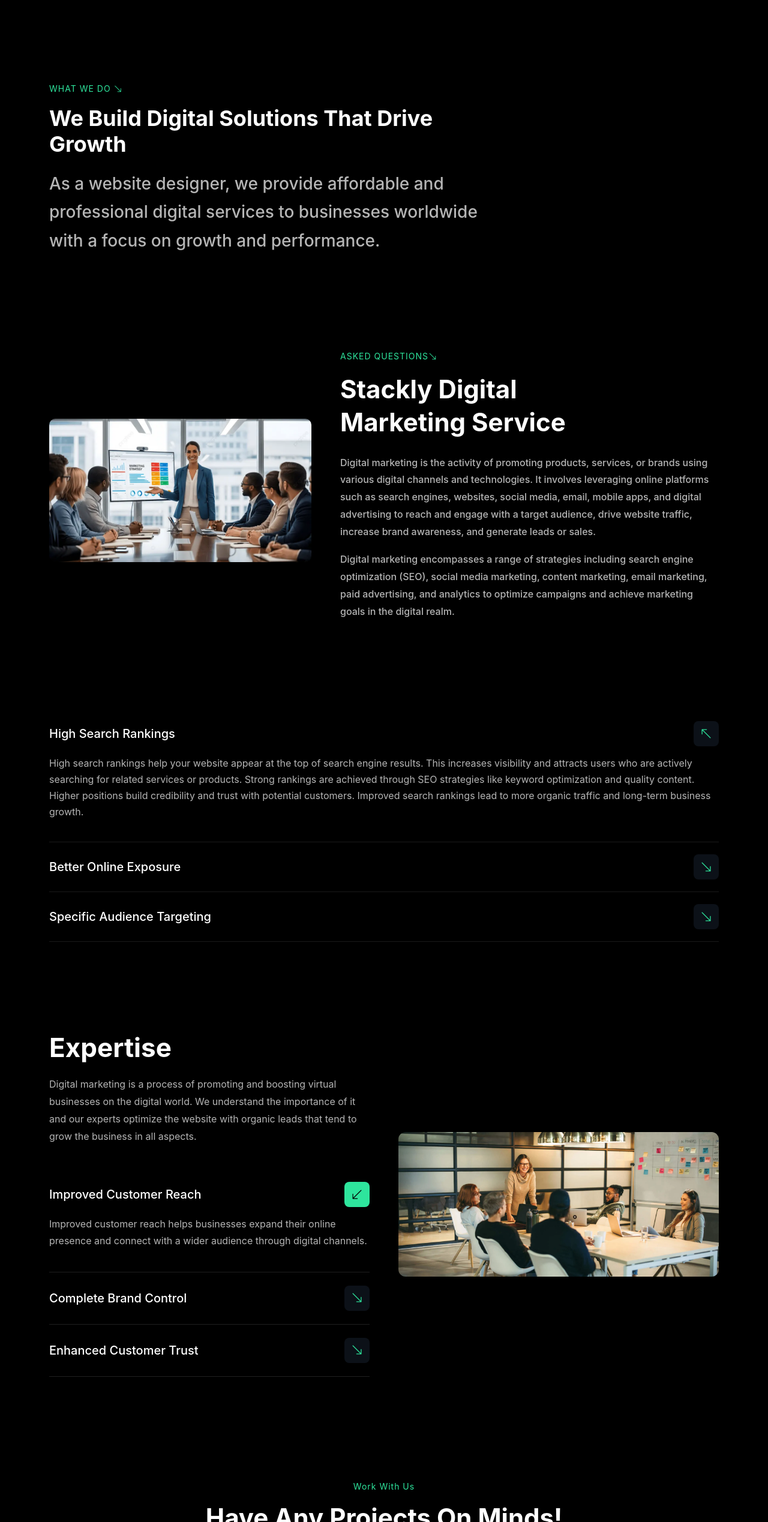
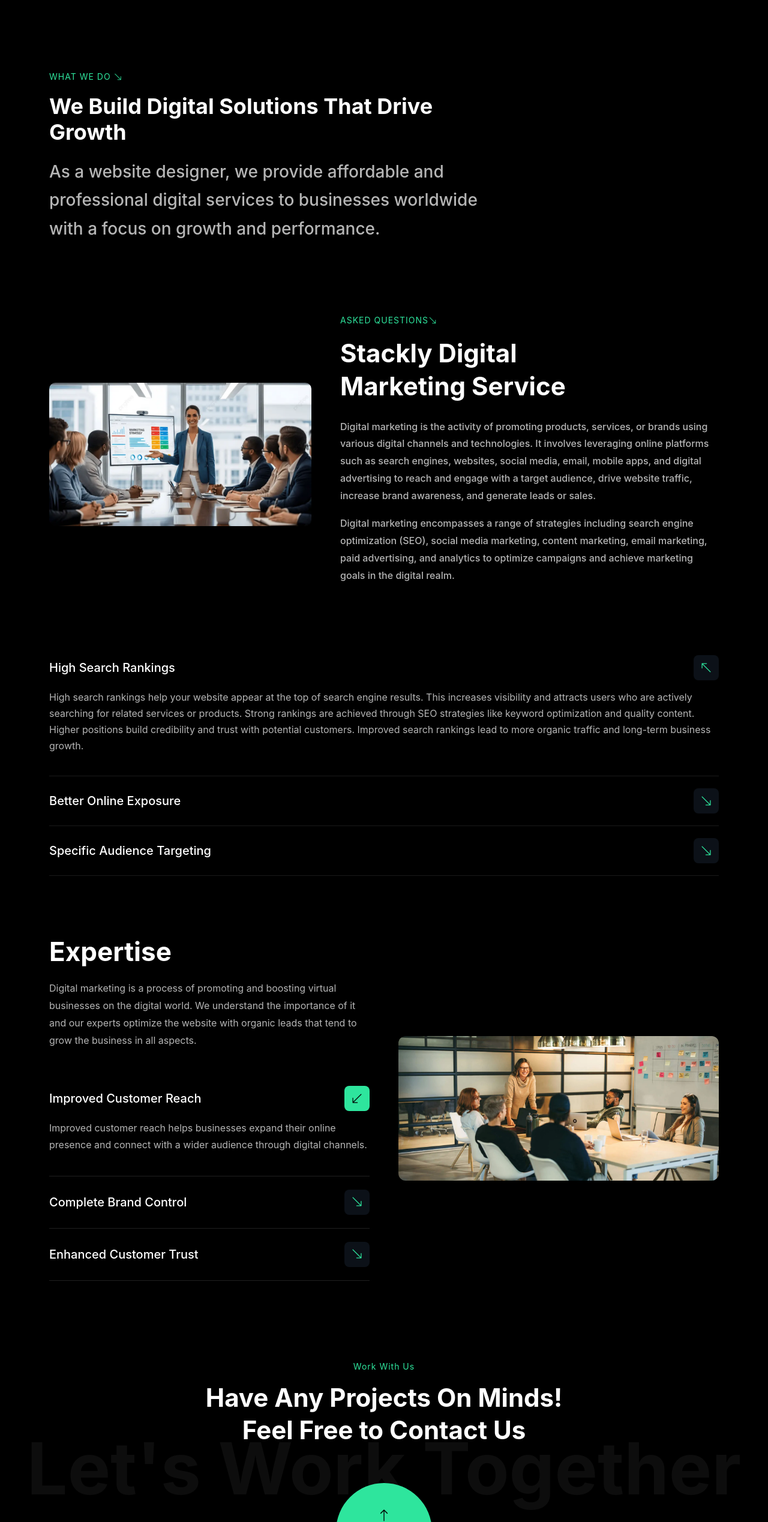
Before and after one commit to ArunKumarN2003/Stackly-Digitial-Marketing, a plain HTML site: page index.html in a window 1280 px wide. Shown: the part 1915-4452 px from the top of the page at 60% size. Drawn offline with nearby package versions, Linux system fonts and the light colour scheme.

Commit message:
Restore CSS styles for layout and components
Restored CSS styles for body, navigation, buttons, sections, and footer.

```diff
--- a/style.css
+++ b/style.css
@@ -246,7 +246,7 @@
 }
 
 .what-we-do-section {
-  padding: 100px 0 100px;
+  padding: 80px 0 80px;
   background: #000;
 }
 .section-tag {
@@ -320,7 +320,7 @@
   line-height: 1.7;
 }
 .asked-section {
-  padding: 50px 0;
+  padding: 30px 0;
   background: #000;
 }
 .asked-image {
@@ -354,7 +354,7 @@
   margin-bottom: 18px;
 }
 .faq-section {
-  padding: 80px 0;
+  padding: 50px 0;
   background: #000;
 }
 
@@ -400,7 +400,7 @@
   transform: rotate(180deg);
 }
 .expertise-section {
-  padding: 70px 0;
+  padding: 50px 0;
   background: #000;
 }
 .expertise-title {
@@ -471,7 +471,7 @@
 }
 .cta-section {
   position: relative;
-  padding: 100px 0;
+  padding: 80px 0;
   background: #000;
   overflow: hidden;
 }
```
